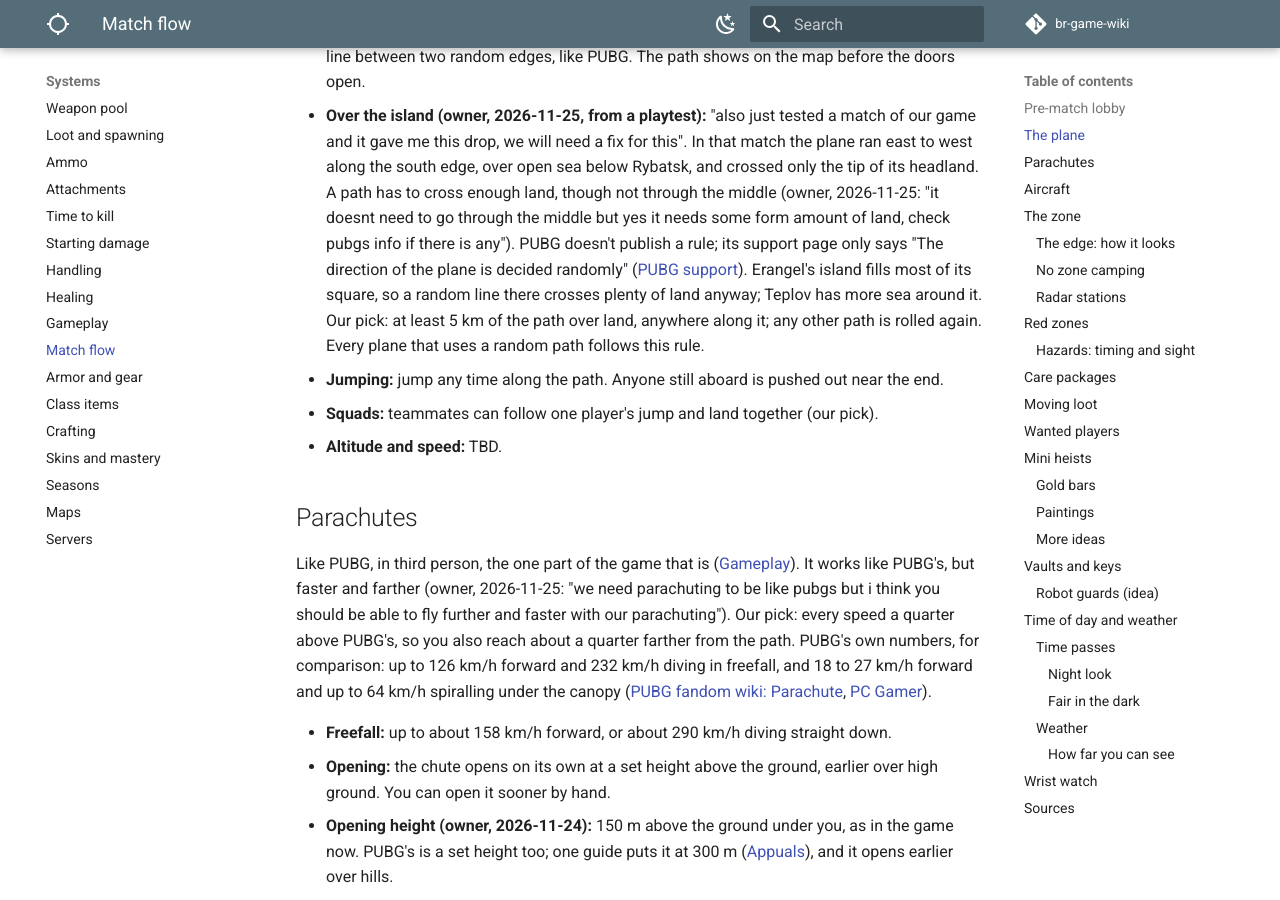
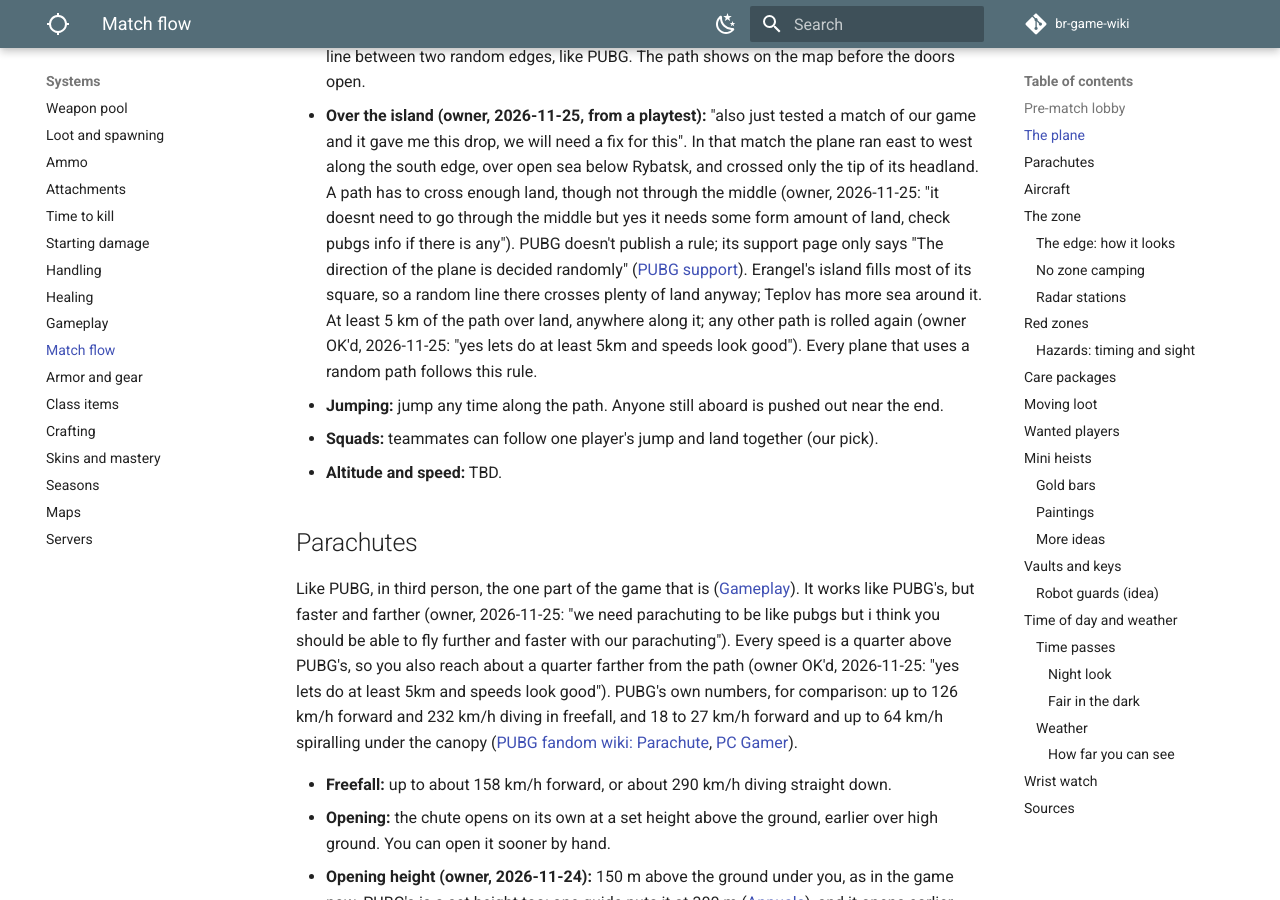
Before and after one commit to DerrickSpartan1/br-game-wiki, an MkDocs documentation site: the page built from docs/systems/match-flow.md, in a window 1280 px wide and 900 px high, scrolled down 924 px. Built offline with MkDocs 1.6.1 and Material for MkDocs 9.7.7, drawn with Linux system fonts in a browser that asks for light colours; comment, search, counter and statistics services are not loaded.

Commit message:
Plane paths at least 5 km over land and parachute speeds OK'd (owner)
Co-Authored-By: Claude Opus 5.5 <noreply@anthropic.com>
Claude-Session: https://claude.ai/code/session_01LAp2s4euUjj6HZthupXLj4

```diff
--- a/docs/systems/match-flow.md
+++ b/docs/systems/match-flow.md
@@ -18,14 +18,14 @@ There's no separate lobby island: players spawn on the match's own map and wait
 ## The plane
 
 - **Random path:** every match, the plane flies in from off the map and crosses it in a straight line between two random edges, like PUBG. The path shows on the map before the doors open.
-- **Over the island (owner, 2026-11-25, from a playtest):** "also just tested a match of our game and it gave me this drop, we will need a fix for this". In that match the plane ran east to west along the south edge, over open sea below Rybatsk, and crossed only the tip of its headland. A path has to cross enough land, though not through the middle (owner, 2026-11-25: "it doesnt need to go through the middle but yes it needs some form amount of land, check pubgs info if there is any"). PUBG doesn't publish a rule; its support page only says "The direction of the plane is decided randomly" ([PUBG support](https://support.pubg.com/hc/en-us/articles/115004171353-Why-does-the-plane-come-from-different-directions-How-is-it-decided)). Erangel's island fills most of its square, so a random line there crosses plenty of land anyway; Teplov has more sea around it. Our pick: at least 5 km of the path over land, anywhere along it; any other path is rolled again. Every plane that uses a random path follows this rule.
+- **Over the island (owner, 2026-11-25, from a playtest):** "also just tested a match of our game and it gave me this drop, we will need a fix for this". In that match the plane ran east to west along the south edge, over open sea below Rybatsk, and crossed only the tip of its headland. A path has to cross enough land, though not through the middle (owner, 2026-11-25: "it doesnt need to go through the middle but yes it needs some form amount of land, check pubgs info if there is any"). PUBG doesn't publish a rule; its support page only says "The direction of the plane is decided randomly" ([PUBG support](https://support.pubg.com/hc/en-us/articles/115004171353-Why-does-the-plane-come-from-different-directions-How-is-it-decided)). Erangel's island fills most of its square, so a random line there crosses plenty of land anyway; Teplov has more sea around it. At least 5 km of the path over land, anywhere along it; any other path is rolled again (owner OK'd, 2026-11-25: "yes lets do at least 5km and speeds look good"). Every plane that uses a random path follows this rule.
 - **Jumping:** jump any time along the path. Anyone still aboard is pushed out near the end.
 - **Squads:** teammates can follow one player's jump and land together (our pick).
 - **Altitude and speed:** TBD.
 
 ## Parachutes
 
-Like PUBG, in third person, the one part of the game that is ([Gameplay](gameplay.md)). It works like PUBG's, but faster and farther (owner, 2026-11-25: "we need parachuting to be like pubgs but i think you should be able to fly further and faster with our parachuting"). Our pick: every speed a quarter above PUBG's, so you also reach about a quarter farther from the path. PUBG's own numbers, for comparison: up to 126 km/h forward and 232 km/h diving in freefall, and 18 to 27 km/h forward and up to 64 km/h spiralling under the canopy ([PUBG fandom wiki: Parachute](https://pubg.fandom.com/wiki/Parachute), [PC Gamer](https://www.pcgamer.com/pubg-how-to-land-fast-battlegrounds)).
+Like PUBG, in third person, the one part of the game that is ([Gameplay](gameplay.md)). It works like PUBG's, but faster and farther (owner, 2026-11-25: "we need parachuting to be like pubgs but i think you should be able to fly further and faster with our parachuting"). Every speed is a quarter above PUBG's, so you also reach about a quarter farther from the path (owner OK'd, 2026-11-25: "yes lets do at least 5km and speeds look good"). PUBG's own numbers, for comparison: up to 126 km/h forward and 232 km/h diving in freefall, and 18 to 27 km/h forward and up to 64 km/h spiralling under the canopy ([PUBG fandom wiki: Parachute](https://pubg.fandom.com/wiki/Parachute), [PC Gamer](https://www.pcgamer.com/pubg-how-to-land-fast-battlegrounds)).
 
 - **Freefall:** up to about 158 km/h forward, or about 290 km/h diving straight down.
 - **Opening:** the chute opens on its own at a set height above the ground, earlier over high ground. You can open it sooner by hand.
```
Also changed, not shown: docs/planning/chat-notes.md (+1 -1 lines), docs/planning/decisions.md (+1 -0 lines), docs/planning/to-do.md (+2 -2 lines).
